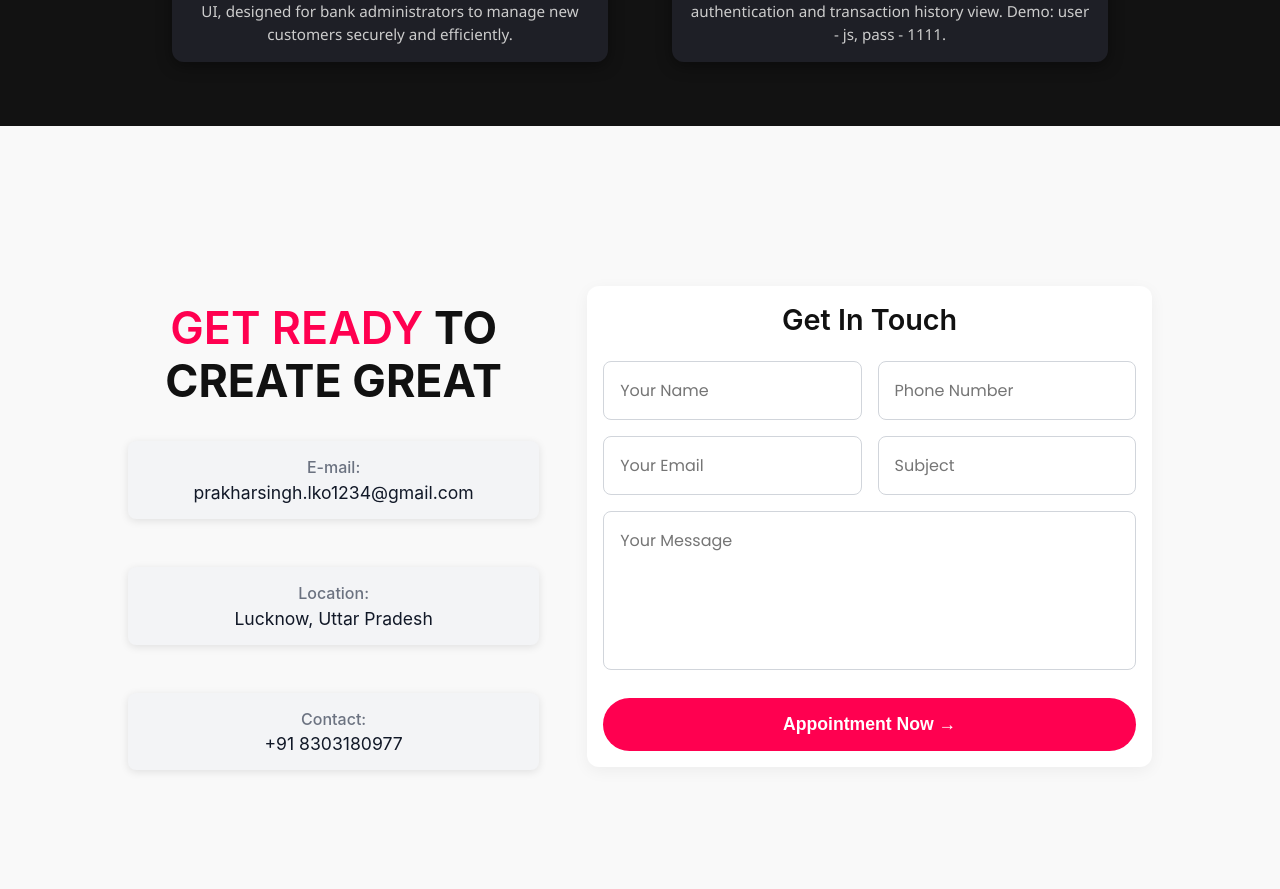
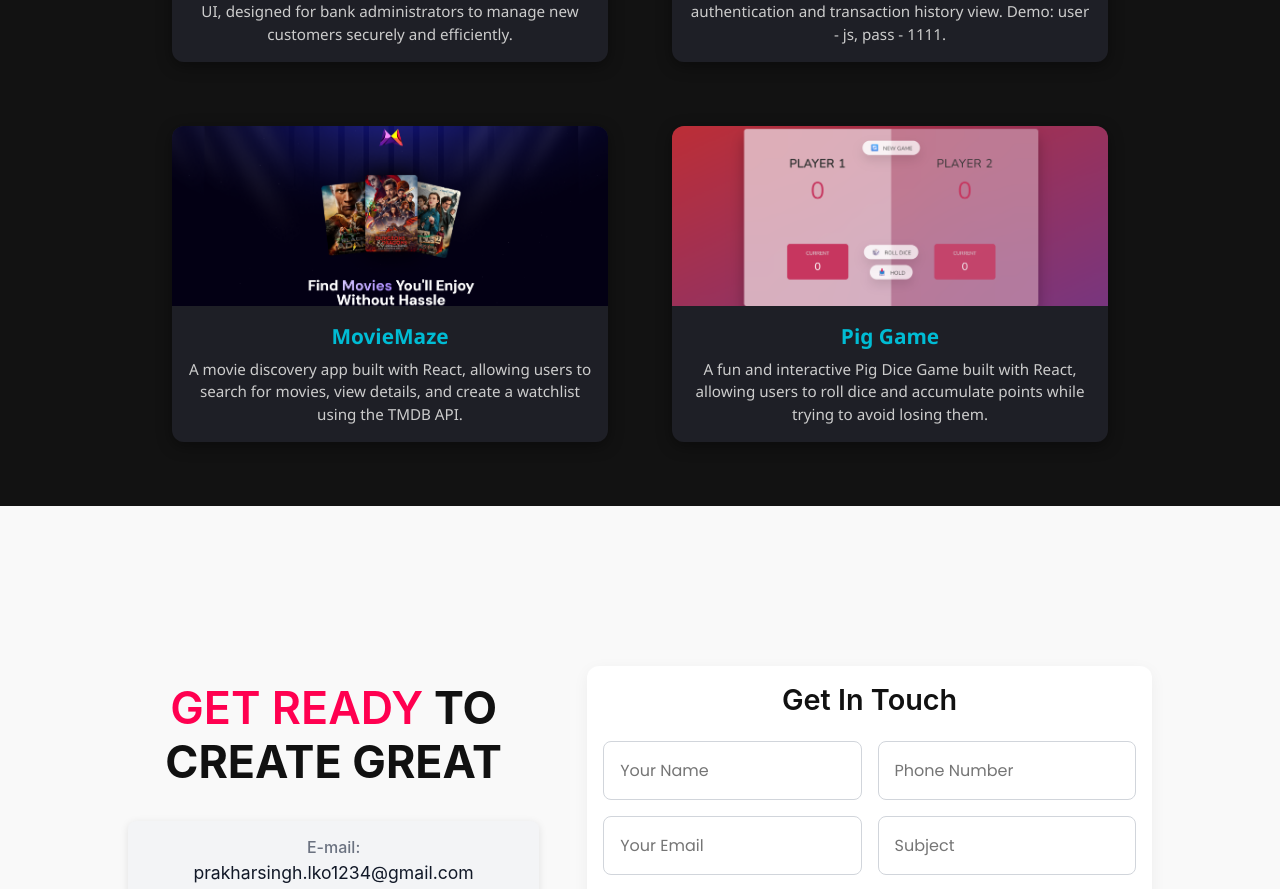
Before and after one commit to prakharsingh123/Portfolio_, a React (Create React App) app: page / in a window 1280 px wide. Shown: the part 4169-5058 px from the top of the page. Built offline with nearby package versions, Linux system fonts and the light colour scheme.

Commit message:
Project added.

```diff
--- a/src/components/projects/Projects.jsx
+++ b/src/components/projects/Projects.jsx
@@ -5,6 +5,8 @@ import cryptoVerse from "../../assets/crypto-verse.png";
 import BankPro from "../../assets/BankPro.png";
 import BankUser from "../../assets/BankUser.png";
 import wearIt from "../../assets/WearIt.png";
+import Moviemaze from "../../assets/Moviemaze.png";
+import PigGame from "../../assets/PigGame.png";
 
 const data = [
   {
@@ -34,6 +36,20 @@ const data = [
     linkUrl: 'https://bankuser.netlify.app/',
     title: 'BankUser',
     description: 'A secure banking portal enabling real-time fund transfers between accounts. Includes login authentication and transaction history view. Demo: user - js, pass - 1111.'
+  },
+  {
+    id: 5,
+    imageUrl: Moviemaze,
+    linkUrl: 'https://movie-maze-1.netlify.app/',
+    title: 'MovieMaze',
+    description: 'A movie discovery app built with React, allowing users to search for movies, view details, and create a watchlist using the TMDB API.'
+  },
+   {
+    id: 6,
+    imageUrl: PigGame,
+    linkUrl: 'https://dice-game-e762ad.netlify.app/',
+    title: 'Pig Game',
+    description: 'A fun and interactive Pig Dice Game built with React, allowing users to roll dice and accumulate points while trying to avoid losing them.'
   }
 ];
 
```
Also changed, not shown: src/assets/Moviemaze.png (added), src/assets/PigGame.png (added).
